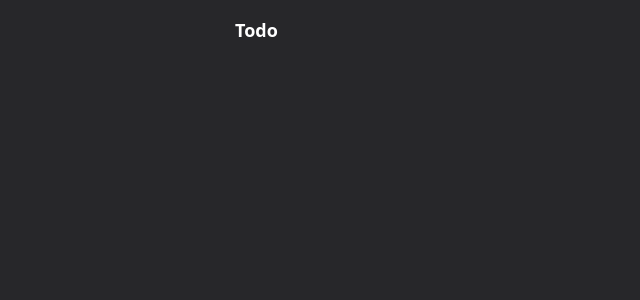
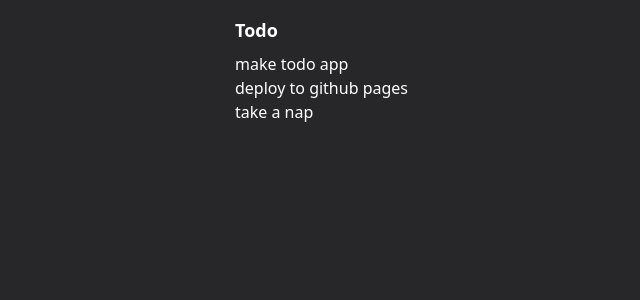
Before and after one commit to stoikal/todo-svelte, a Svelte app: page / in a window 1280 px wide. Shown: the top 300 px of the page, without its empty margins (197-837 px from the left). Built offline with nearby package versions, Linux system fonts and the light colour scheme.

Commit message:
show todo list

```diff
--- a/src/App.svelte
+++ b/src/App.svelte
@@ -1,6 +1,7 @@
 <script lang="ts">
 import { onMount } from 'svelte';
 import todosService from './services/todos';
+import TodoList from './lib/TodoList.svelte';
 
 let todos = []
 
@@ -19,4 +20,8 @@ onMount(async () => {
   relative="~"
 >
   <h2 font="bold" text="lg" m="b-2">Todo</h2>
+
+  <TodoList
+    items={todos}
+  />
 </main>
--- a/src/lib/Counter.svelte
+++ /dev/null
@@ -1,10 +0,0 @@
-<script lang="ts">
-  let count: number = 0
-  const increment = () => {
-    count += 1
-  }
-</script>
-
-<button on:click={increment}>
-  count is {count}
-</button>
--- /dev/null
+++ b/src/lib/TodoList.svelte
@@ -0,0 +1,11 @@
+<script lang="ts">
+  export let items;
+</script>
+
+<ul>
+  {#each items as item (item.id)}
+	  <li>
+      {item.title}
+    </li>
+  {/each}
+</ul>
```
